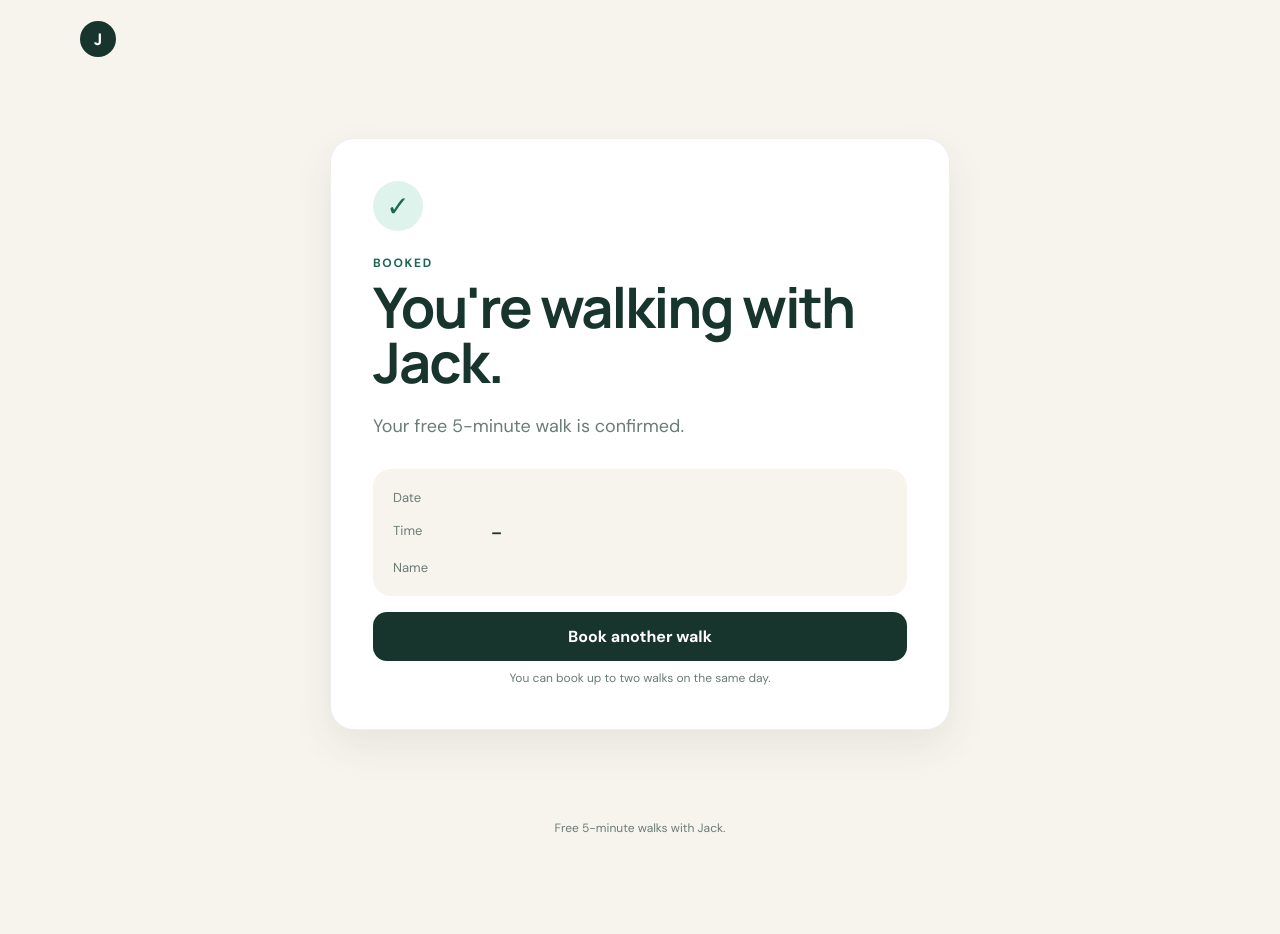
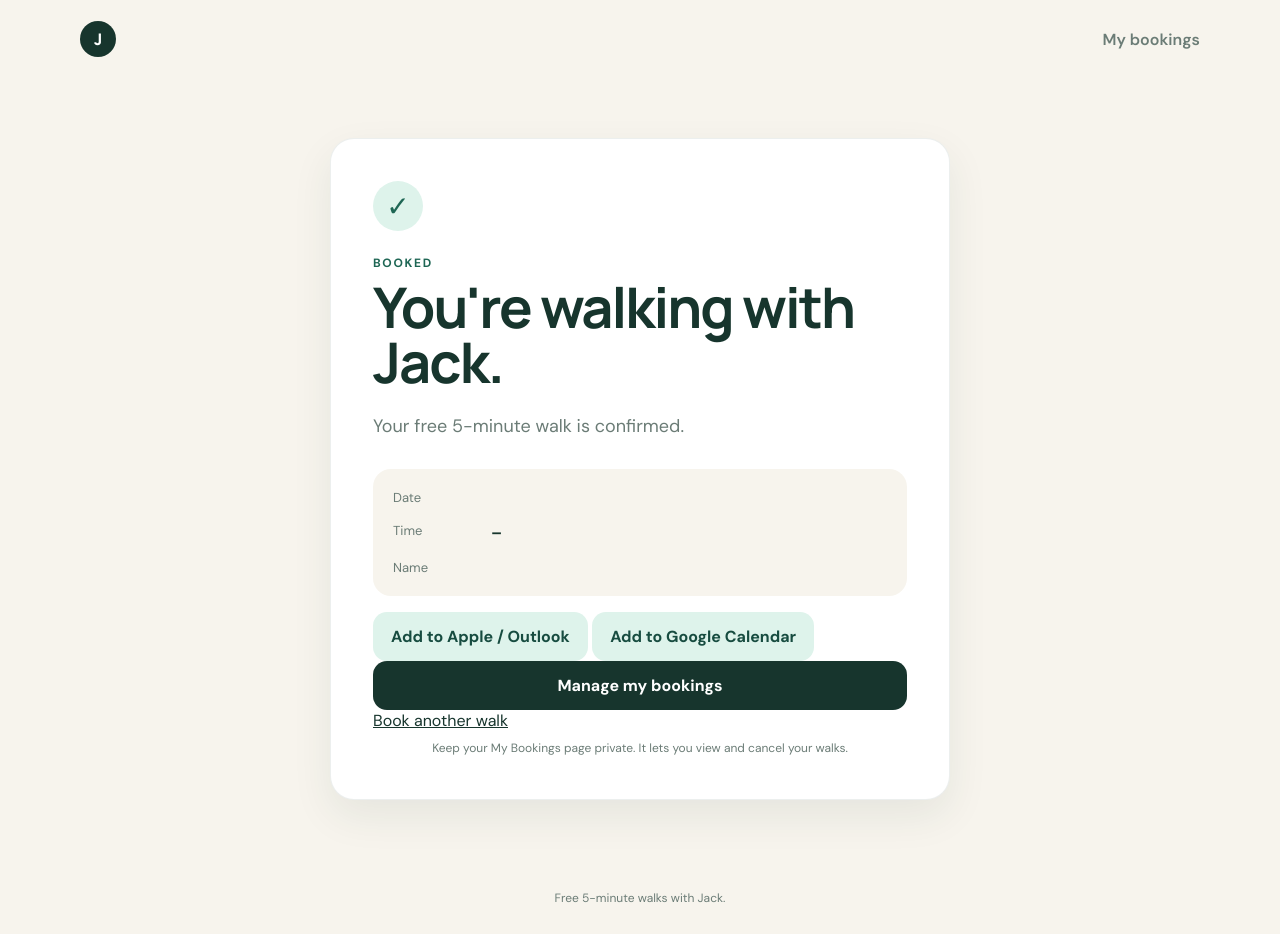
Before and after one commit to keilanmacisaac/walks-with-jack, a Python web app: template templates/success.html in a window 1280 px wide. Before the commit the page ends 833 px from the top, so only its background shows below. Run offline with Jinja, Linux system fonts and the light colour scheme; the template is opened without the code that fills it, so the values that code supplies are empty.

Commit message:
Add calendar and booking management links

```diff
--- a/templates/success.html
+++ b/templates/success.html
@@ -1,5 +1,6 @@
 {% extends "base.html" %}
 {% block title %}Walk booked · {{ app_name }}{% endblock %}
+{% block header_action %}<a class="quiet-link" href="{{ url_for('walker_dashboard', token=manage_token) }}">My bookings</a>{% endblock %}
 
 {% block content %}
 <section class="center-wrap">
@@ -24,8 +25,14 @@
       </div>
     </div>
 
-    <a class="primary-button button-link" href="{{ url_for('index') }}">Book another walk</a>
-    <p class="field-note centered">You can book up to two walks on the same day.</p>
+    <div class="calendar-actions">
+      <a class="secondary-button" href="{{ url_for('booking_calendar_download', token=manage_token, booking_id=booking['id']) }}">Add to Apple / Outlook</a>
+      <a class="secondary-button" href="{{ google_calendar_url(booking) }}" target="_blank" rel="noopener">Add to Google Calendar</a>
+    </div>
+
+    <a class="primary-button button-link" href="{{ url_for('walker_dashboard', token=manage_token) }}">Manage my bookings</a>
+    <a class="text-link centered-link" href="{{ url_for('index') }}">Book another walk</a>
+    <p class="field-note centered">Keep your My Bookings page private. It lets you view and cancel your walks.</p>
   </div>
 </section>
 {% endblock %}
```
